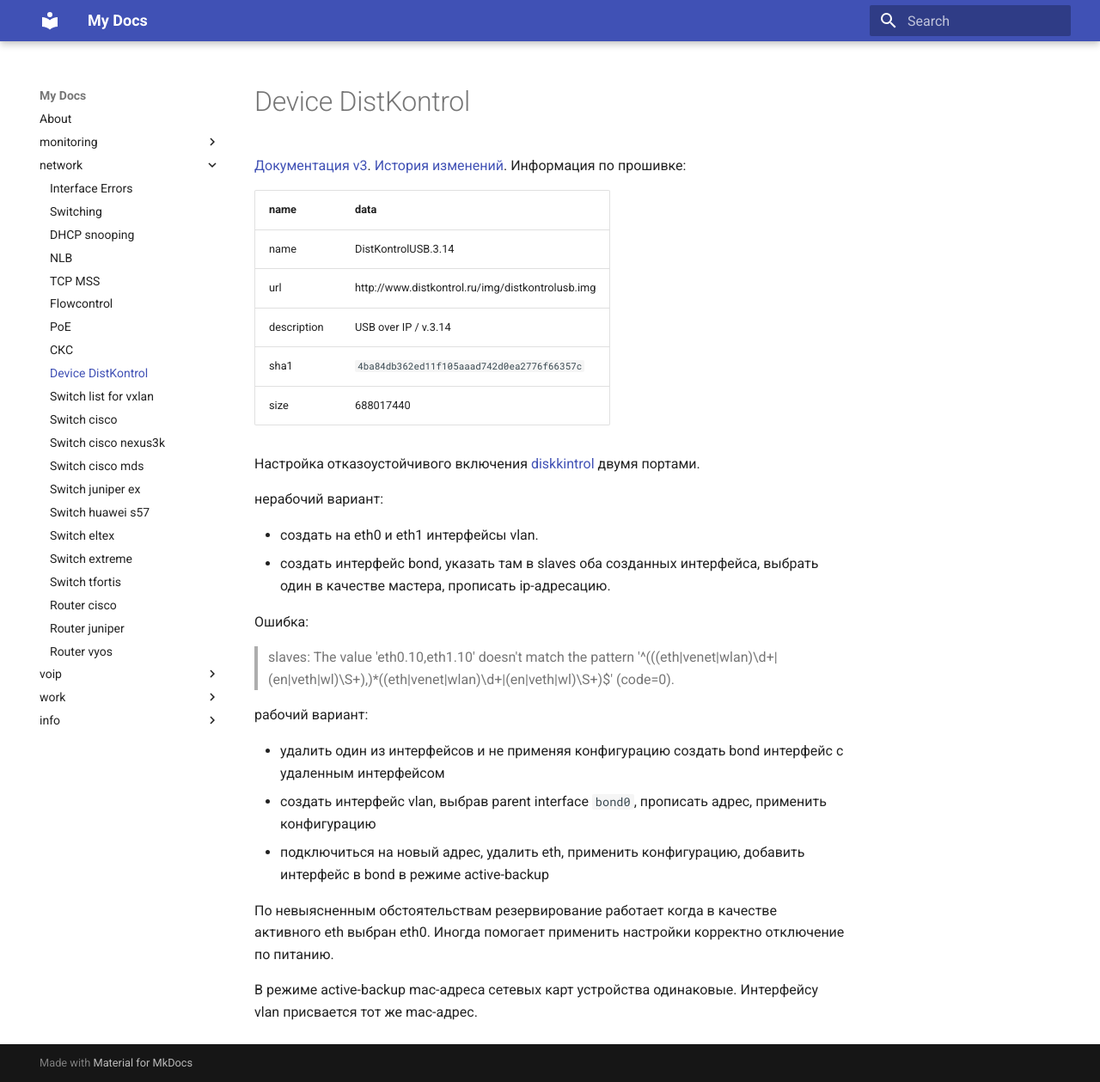
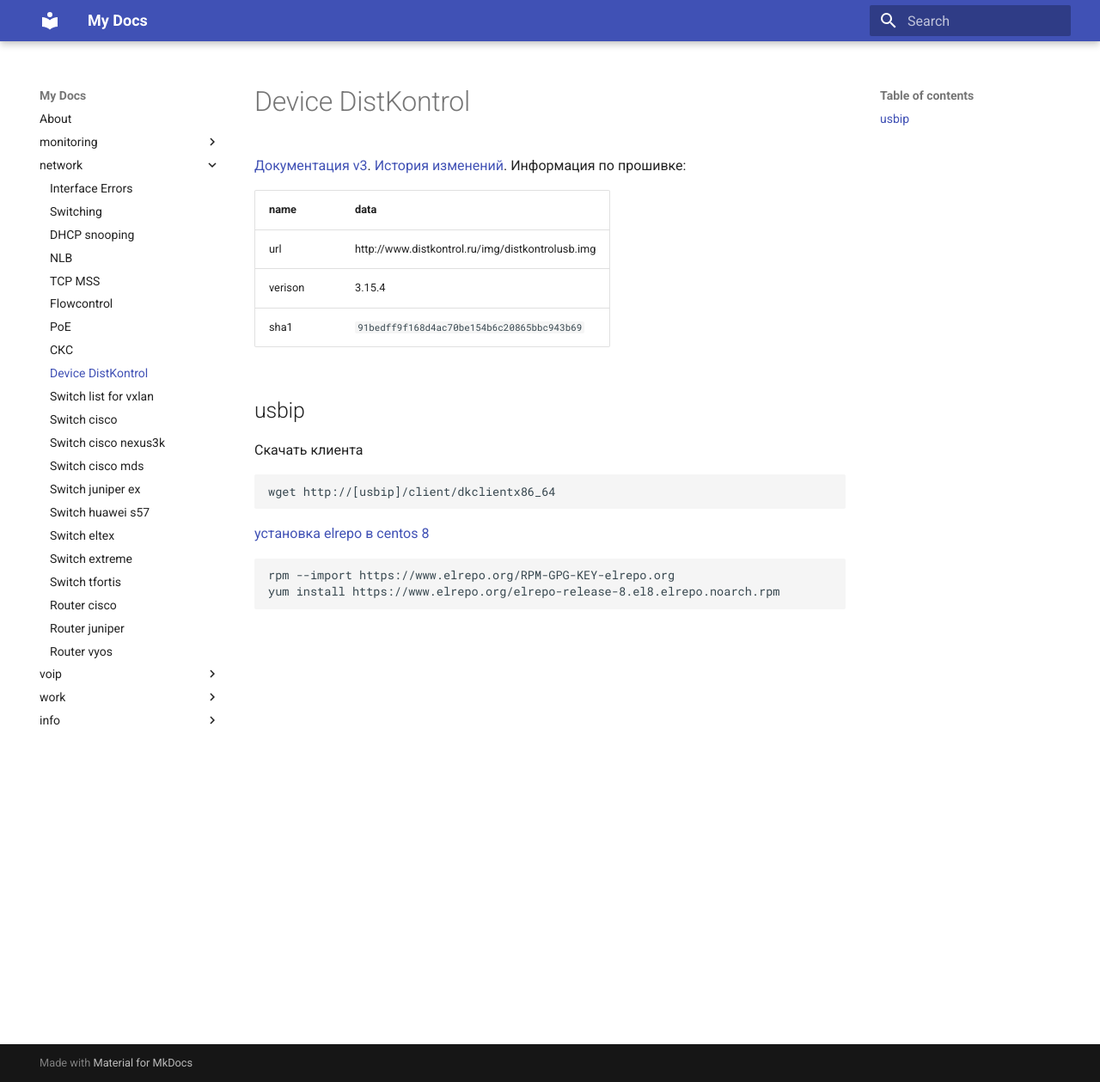
Before and after one commit to v98765/v98765.github.io, an MkDocs documentation site: the page built from docs/network/distkontrol.md, in a window 1280 px wide and 1259 px high. Shown: the whole window at 86% size. Built offline with MkDocs 1.6.1 and Material for MkDocs 9.7.7, drawn with Linux system fonts in a browser that asks for light colours.

Commit message:
network/distkontrol.md нет слов

````diff
--- a/docs/network/distkontrol.md
+++ b/docs/network/distkontrol.md
@@ -4,30 +4,19 @@
 
 name | data
 ---|---
-name | DistKontrolUSB.3.14
 url | http://www.distkontrol.ru/img/distkontrolusb.img
-description | USB over IP / v.3.14
-sha1 | `4ba84db362ed11f105aaad742d0ea2776f66357c`
-size | 688017440
+verison | 3.15.4
+sha1 | `91bedff9f168d4ac70be154b6c20865bbc943b69`
 
-Настройка отказоустойчивого включения [diskkintrol](http://www.distkontrol.ru/) двумя портами.
+## usbip
 
-нерабочий вариант:
+Скачать клиента
+```txt
+wget http://[usbip]/client/dkclientx86_64
+```
 
-* создать на eth0 и eth1 интерфейсы vlan.
-* создать интерфейс bond, указать там в slaves оба созданных интерфейса, выбрать один в качестве мастера, прописать ip-адресацию.
-
-Ошибка:
-
-> slaves: The value 'eth0.10,eth1.10' doesn't match the pattern '^(((eth|venet|wlan)\d+|(en|veth|wl)\S+),)*((eth|venet|wlan)\d+|(en|veth|wl)\S+)$' (code=0).
-
-рабочий вариант:
-
-* удалить один из интерфейсов и не применяя конфигурацию создать bond интерфейс с удаленным интерфейсом
-* создать интерфейс vlan, выбрав parent interface `bond0`, прописать адрес, применить конфигурацию
-* подключиться на новый адрес, удалить eth, применить конфигурацию, добавить интерфейс в bond в режиме active-backup
-
-По невыясненным обстоятельствам резервирование работает когда в качестве активного eth выбран eth0.
-Иногда помогает применить настройки корректно отключение по питанию.
-
-В режиме active-backup mac-адреса сетевых карт устройства одинаковые. Интерфейсу vlan присвается тот же mac-адрес.
+[установка elrepo в centos 8](http://elrepo.org/tiki/HomePage)
+```sh
+rpm --import https://www.elrepo.org/RPM-GPG-KEY-elrepo.org
+yum install https://www.elrepo.org/elrepo-release-8.el8.elrepo.noarch.rpm
+```
````
